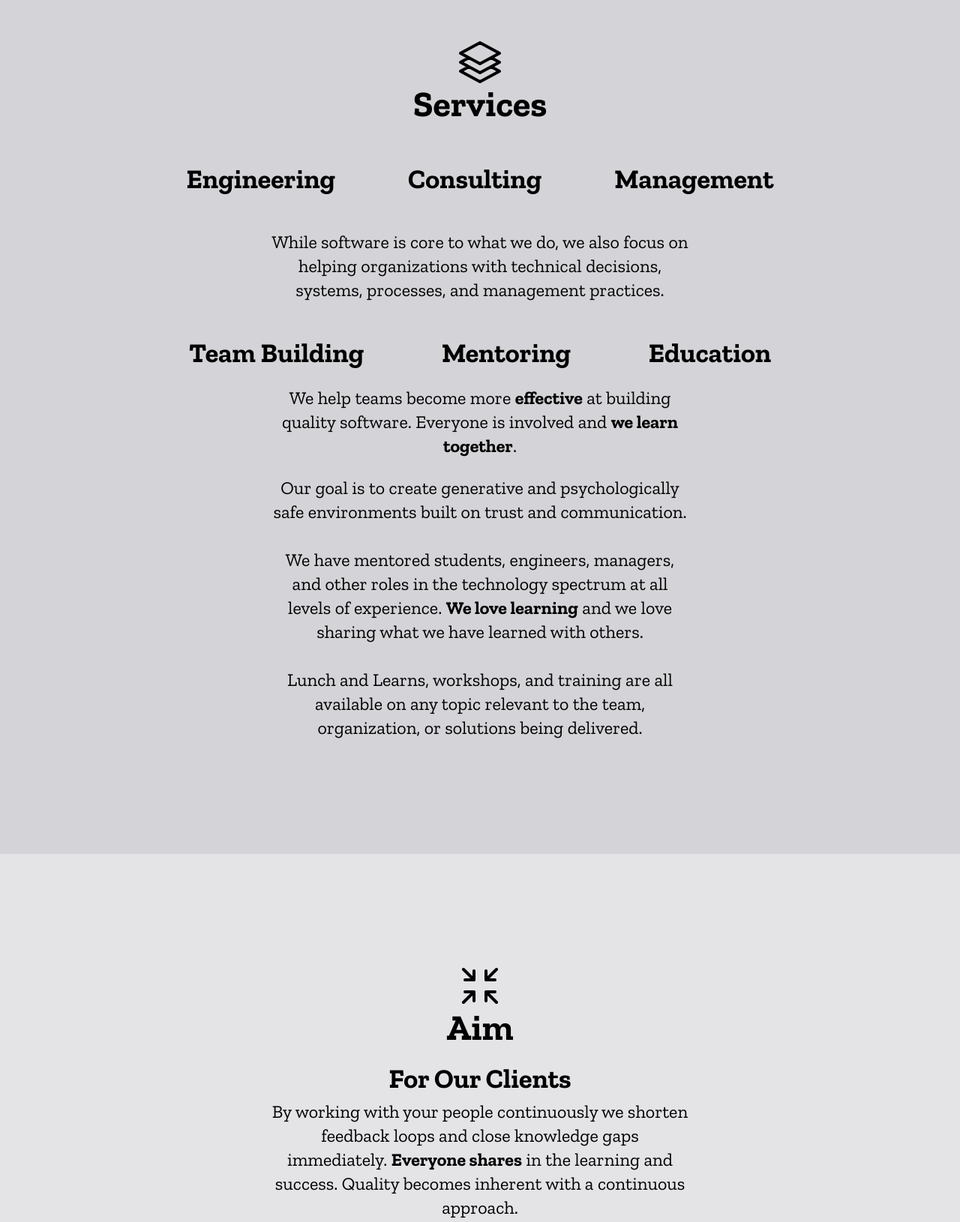
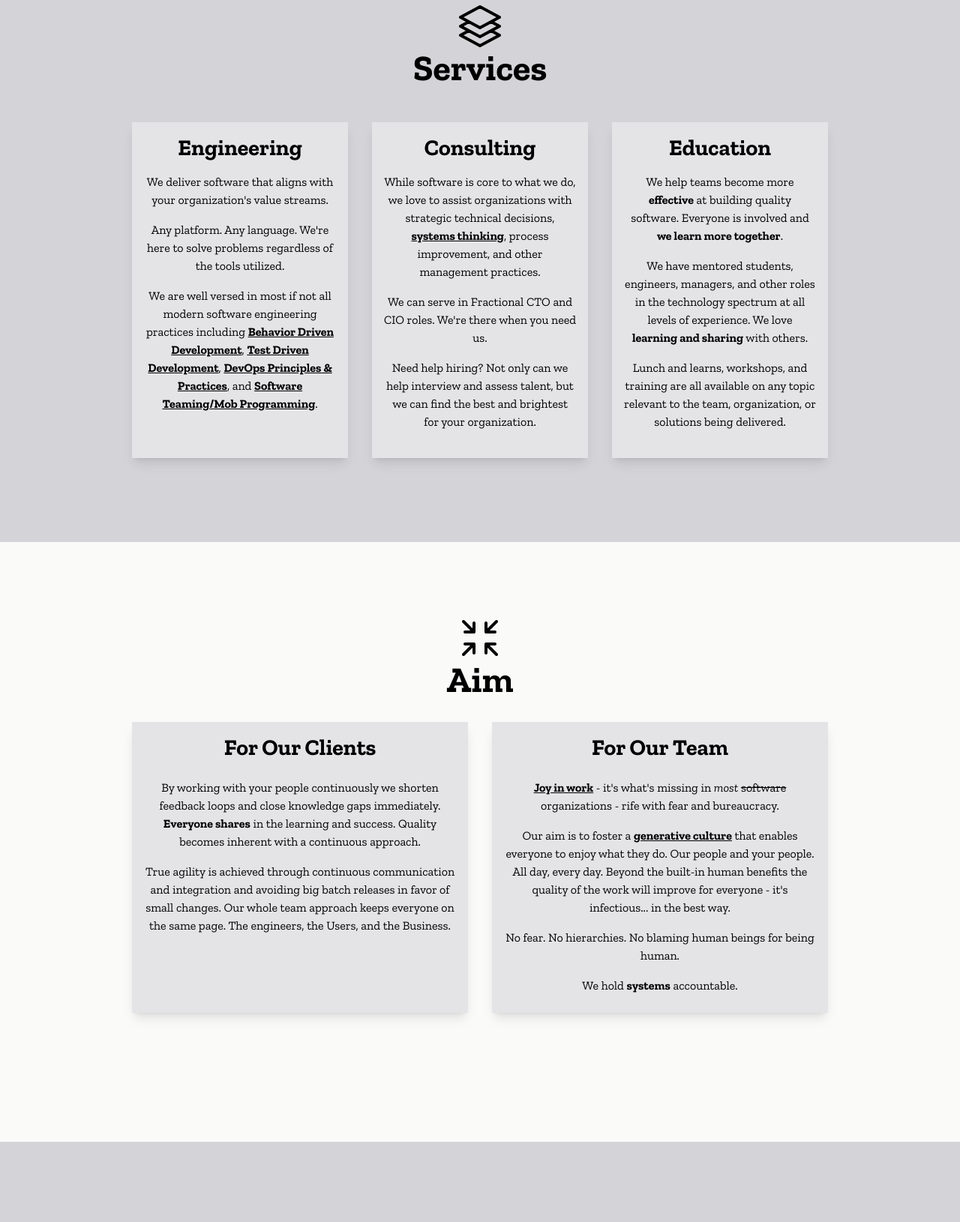
Before and after one commit to profoundcollective/profoundcollective.github.io, a website: page index.html in a window 1280 px wide. Shown: the part 973-2603 px from the top of the page at 75% size. Drawn offline with nearby package versions, Linux system fonts and the light colour scheme.

Commit message:
verbiage and styling updates

```diff
--- a/index.html
+++ b/index.html
@@ -21,8 +21,7 @@
         <img src="./img/png/logo-no-background.png" class="max-h-6 md:max-h-8 lg:max-h-12 max-w-xs" alt="main image" />
       </a>
     </div>
-    <div
-      class="w-48 md:w-72 lg:w-96 mx-6 text-white font-josefin flex justify-between md:text-xl lg:text-2xl">
+    <div class="w-48 md:w-72 lg:w-96 mx-6 text-white font-josefin flex justify-between md:text-xl lg:text-2xl">
       <div>
         <a class="hover:text-slate-300 hover:border-b-2 cursor-pointer" href="#services">Services</a>
       </div>
@@ -44,19 +43,22 @@
       <div class="w-11/12 lg:7/12 flex flex-col items-center text-center">
         <h1 class="text-5xl lg:text-8xl mb-12 font-extrabold">Continuous Value</h1>
 
-        <h1 class="text-3xl lg:text-5xl mb-12 lg:w-7/12 pt-6">Create <span class="font-bold">effective</span> software <span class="font-bold">together.</span></h1>
+        <h1 class="text-3xl lg:text-5xl mb-12 lg:w-7/12 pt-6">Create <span class="font-bold">effective</span> software
+          <span class="font-bold">together</span>
+        </h1>
 
         <!-- <h1 class="text-3xl lg:text-4xl mb-12 lg:w-7/12"></h1> -->
 
-        <a href="mailto:info@profoundcollective.com" class="p-4 m-4 bg-green-700 text-white lg:text-5xl flex flex-col">
+        <a href="mailto:info@profoundcollective.com"
+          class="p-4 m-4 bg-green-700 text-white lg:text-4xl flex flex-col hover:text-zinc-200 hover:bg-green-800 hover:shadow-lg">
           Contact Us
         </a>
       </div>
     </section>
 
-    <section id="services" class="py-36 min-h-screen text-center bg-zinc-300 flex flex-col items-center">
+    <section id="services" class="py-24 min-h-screen text-center bg-zinc-300 flex flex-col items-center">
 
-      <header class="text-5xl mb-2 font-zilla font-bold flex flex-col items-center">
+      <header class="text-5xl mb-8 font-zilla font-bold flex flex-col items-center">
         <svg xmlns="http://www.w3.org/2000/svg" fill="none" viewBox="0 0 24 24" stroke-width="1.5" stroke="currentColor"
           class="w-16 h-16">
           <path stroke-linecap="round" stroke-linejoin="round"
@@ -65,50 +67,75 @@
         Services
       </header>
 
-      <div class="w-11/12 lg:w-9/12 flex flex-col items-center">
+      <div class="w-11/12 lg:w-9/12 flex flex-col lg:flex-row items-center h-full">
 
-        <h3 class="w-8/12 md:w-10/12 lg:w-11/12 text-2xl pt-12 font-bold flex flex-col lg:flex-row justify-evenly lg:justify-around lg:text-4xl">
-          <span class="">Engineering</span>
-          <span class="">Consulting</span>
-          <span class="">Management</span>
-        </h3>
+        <div class="lg:w-4/12 p-4 m-4 bg-zinc-200 shadow-lg h-[28rem]">
+          <h3 class="font-bold text-2xl lg:text-3xl mb-4">Engineering</h3>
+          <p>
+            We deliver software that aligns with your organization's value streams.
+          </p>
 
-        <div class="pt-12 text-2xl flex flex-row lg:w-7/12">
-          While software is core to what we do, we also focus on
-          helping organizations with technical decisions, systems, processes, and
-          management practices.
+          <p class="pt-4">
+            Any platform. Any language. We're here to solve problems regardless of the tools utilized.
+          </p>
+
+          <p class="pt-4 mb-2">
+            We are well versed in most if not all modern software engineering practices including
+            <a href="https://en.wikipedia.org/wiki/Behavior-driven_development" class="font-bold underline"
+              target="_blank">Behavior Driven Development</a>,
+            <a href="https://en.wikipedia.org/wiki/Test-driven_development" class="font-bold underline"
+              target="_blank">Test Driven Development</a>,
+            <a href="https://cloud.google.com/architecture/devops" class="font-bold underline" target="_blank">DevOps
+              Principles & Practices</a>, and
+            <a href="https://en.wikipedia.org/wiki/Mob_programming" class="font-bold underline" target="_blank">Software
+              Teaming/Mob Programming</a>.
+          </p>
+
         </div>
 
-        <h3 class="w-8/12 md:w-10/12 lg:w-11/12 text-2xl pt-12 font-bold flex flex-col lg:flex-row justify-evenly lg:justify-around lg:text-4xl">
-          <span class="">Team Building</span>
-          <span class="">Mentoring</span>
-          <span class="">Education</span>
-        </h3>
+        <div class="lg:w-4/12 p-4 m-4 bg-zinc-200 shadow-lg h-[28rem]">
+          <h3 class="font-bold text-2xl lg:text-3xl mb-4">Consulting</h3>
+          <p>
+            While software is core to what we do, we love to assist organizations with strategic technical decisions,
+            <a href="https://en.wikipedia.org/wiki/Systems_thinking" class="font-bold underline" target=_blank">systems
+              thinking</a>, process improvement,
+            and other management practices.
+          </p>
 
-        <p class="pt-6 text-2xl lg:w-7/12">
-          We help teams become more <span class="font-bold">effective</span> at building quality software. Everyone is involved and <span class="font-bold">we
-          learn together</span>.
-        </p>
+          <p class="pt-4">
+            We can serve in Fractional CTO and CIO roles. We're there when you need us.
+          </p>
 
-        <p class="pt-6 mb-2 text-2xl lg:w-7/12">
-          Our goal is to create generative and psychologically safe environments built on trust and communication.
-        </p>
+          <p class="pt-4 mb-2">
+            Need help hiring? Not only can we help interview and assess talent, but we can find the best and brightest
+            for your organization.
+          </p>
 
-        <p class="pt-6 mb-2 text-2xl lg:w-7/12">
-          We have mentored students, engineers, managers, and other roles in the technology spectrum at all levels of experience. <span class="font-bold">We love learning</span> and we love sharing what we have learned with others.
-        </p>
+        </div>
 
-        <p class="pt-6 mb-2 text-2xl lg:w-7/12">
-          Lunch and Learns, workshops, and training are all available on any topic relevant to the team, organization, or solutions being delivered.
-        </p>
+        <div class="lg:w-4/12 p-4 m-4 bg-zinc-200 shadow-lg h-[28rem]">
+          <h3 class="font-bold text-2xl lg:text-3xl mb-4">Education</h3>
+          <p>
+            We help teams become more <span class="font-bold">effective</span> at building quality software. Everyone is
+            involved and <span class="font-bold">we learn more together</span>.
+          </p>
 
+          <p class="pt-4">
+            We have mentored students, engineers, managers, and other roles in the technology spectrum at all levels of
+            experience. We love <span class="font-bold">learning and sharing</span> with others.
+          </p>
+
+          <p class="pt-4 mb-2">
+            Lunch and learns, workshops, and training are all available on any topic relevant to the team, organization,
+            or solutions being delivered.
+          </p>
+        </div>
       </div>
     </section>
 
-    <section id="aim"
-      class="py-36 min-h-screen text-center bg-zinc-200 flex flex-col items-center font-zilla">
+    <section id="aim" class="py-24 min-h-screen text-center bg-stone-50 flex flex-col items-center font-zilla">
 
-      <header class="text-5xl mb-6 font-bold flex flex-col items-center">
+      <header class="text-5xl mb-4 font-bold flex flex-col items-center">
         <svg xmlns="http://www.w3.org/2000/svg" fill="none" viewBox="0 0 24 24" stroke-width="1.5" stroke="currentColor"
           class="w-16 h-16">
           <path stroke-linecap="round" stroke-linejoin="round"
@@ -117,34 +144,51 @@
         Aim
       </header>
 
-      <div class="w-11/12 lg:w-9/12 flex flex-col items-center">
-      <h3 class="text-4xl font-bold">For Our Clients</h3>
+      <div class="w-11/12 lg:w-9/12 flex flex-col lg:flex-row h-full">
 
-      <p class="pt-2 mb-2 text-2xl lg:w-7/12">
-        By working with your people continuously we shorten feedback loops
-        and close knowledge gaps immediately. <span class="font-bold">Everyone shares</span> in the learning and success. Quality becomes inherent with a continuous approach.
-      </p>
+        <div class="lg:w-6/12 p-4 m-4 bg-zinc-200 shadow-lg flex flex-col items-center">
 
-      <p class="pt-2 mb-2 text-2xl lg:w-7/12">
-        True agility is achieved through continuous communication and integration and avoiding big batch releases in favor of small changes. Our whole team approach keeps everyone on the same page. The engineers, the Users, and the Business.
-      </p>
+          <h3 class="font-bold text-2xl lg:text-3xl mb-4">For Our Clients</h3>
 
-      <h3 class="pt-12 text-4xl font-bold">For Our Team</h3>
+          <p class="pt-2 mb-2">
+            By working with your people continuously we shorten feedback loops
+            and close knowledge gaps immediately. <span class="font-bold">Everyone shares</span> in the learning and
+            success. Quality becomes inherent with a continuous approach.
+          </p>
 
-      <p class="pt-2 mb-2 text-2xl lg:w-7/12">
-        <a href="https://deming.org/deming-on-management-joy-in-work/" class="font-bold underline" rel="noopener" target="_blank">Joy in work</a> - it's what's missing in <span class="italic">most</span> <span class="line-through">software</span> organizations - rife with fear and bureaucracy.
-        </p>
-      <p class="pt-2 mb-2 text-2xl lg:w-7/12">
-Our aim is to foster a <a href="https://cloud.google.com/architecture/devops/devops-culture-westrum-organizational-culture" class="font-bold underline" rel="noopener"  target="_blank">generative culture</a> that enables everyone to enjoy what they do. Our people and your people. All day, every day. Beyond the built-in human benefits the quality of the work will improve for everyone - it's infectious... in the best way.
-      </p>
+          <p class="pt-2 mb-2">
+            True agility is achieved through continuous communication and integration and avoiding big batch releases in
+            favor of small changes. Our whole team approach keeps everyone on the same page. The engineers, the Users,
+            and the Business.
+          </p>
+        </div>
 
-      <p class="pt-2 mb-2 text-2xl lg:w-7/12">
-        No fear. No hierarchies. No blaming human beings for being human.
-      </p>
+        <div class="lg:w-6/12 p-4 m-4 bg-zinc-200 shadow-lg flex flex-col items-center">
 
-      <p class="pt-2 mb-2 text-2xl lg:w-7/12">
-        We hold <span class="font-bold">systems</span> accountable.
-      </p>
+          <h3 class="font-bold text-2xl lg:text-3xl mb-4">For Our Team</h3>
+
+          <p class="pt-2 mb-2">
+            <a href="https://deming.org/deming-on-management-joy-in-work/" class="font-bold underline" rel="noopener"
+              target="_blank">Joy in work</a> - it's what's missing in <span class="italic">most</span> <span
+              class="line-through">software</span> organizations - rife with fear and bureaucracy.
+          </p>
+          <p class="pt-2 mb-2">
+            Our aim is to foster a <a
+              href="https://cloud.google.com/architecture/devops/devops-culture-westrum-organizational-culture"
+              class="font-bold underline" rel="noopener" target="_blank">generative culture</a> that enables everyone to
+            enjoy what they do. Our people and your people. All day, every day. Beyond the built-in human benefits the
+            quality of the work will improve for everyone - it's infectious... in the best way.
+          </p>
+
+          <p class="pt-2 mb-2">
+            No fear. No hierarchies. No blaming human beings for being human.
+          </p>
+
+          <p class="pt-2 mb-2">
+            We hold <span class="font-bold">systems</span> accountable.
+          </p>
+
+        </div>
 
       </div>
     </section>
@@ -174,7 +218,7 @@ Our aim is to foster a <a href="https://cloud.google.com/architecture/devops/dev
             d="M2.25 13.5h3.86a2.25 2.25 0 012.012 1.244l.256.512a2.25 2.25 0 002.013 1.244h3.218a2.25 2.25 0 002.013-1.244l.256-.512a2.25 2.25 0 012.013-1.244h3.859m-19.5.338V18a2.25 2.25 0 002.25 2.25h15A2.25 2.25 0 0021.75 18v-4.162c0-.224-.034-.447-.1-.661L19.24 5.338a2.25 2.25 0 00-2.15-1.588H6.911a2.25 2.25 0 00-2.15 1.588L2.35 13.177a2.25 2.25 0 00-.1.661z" />
         </svg>
         info@profoundcollective.com</a>
-      </section>
+    </section>
 
   </main>
 </body>
```
Also changed, not shown: dist/output.css.
